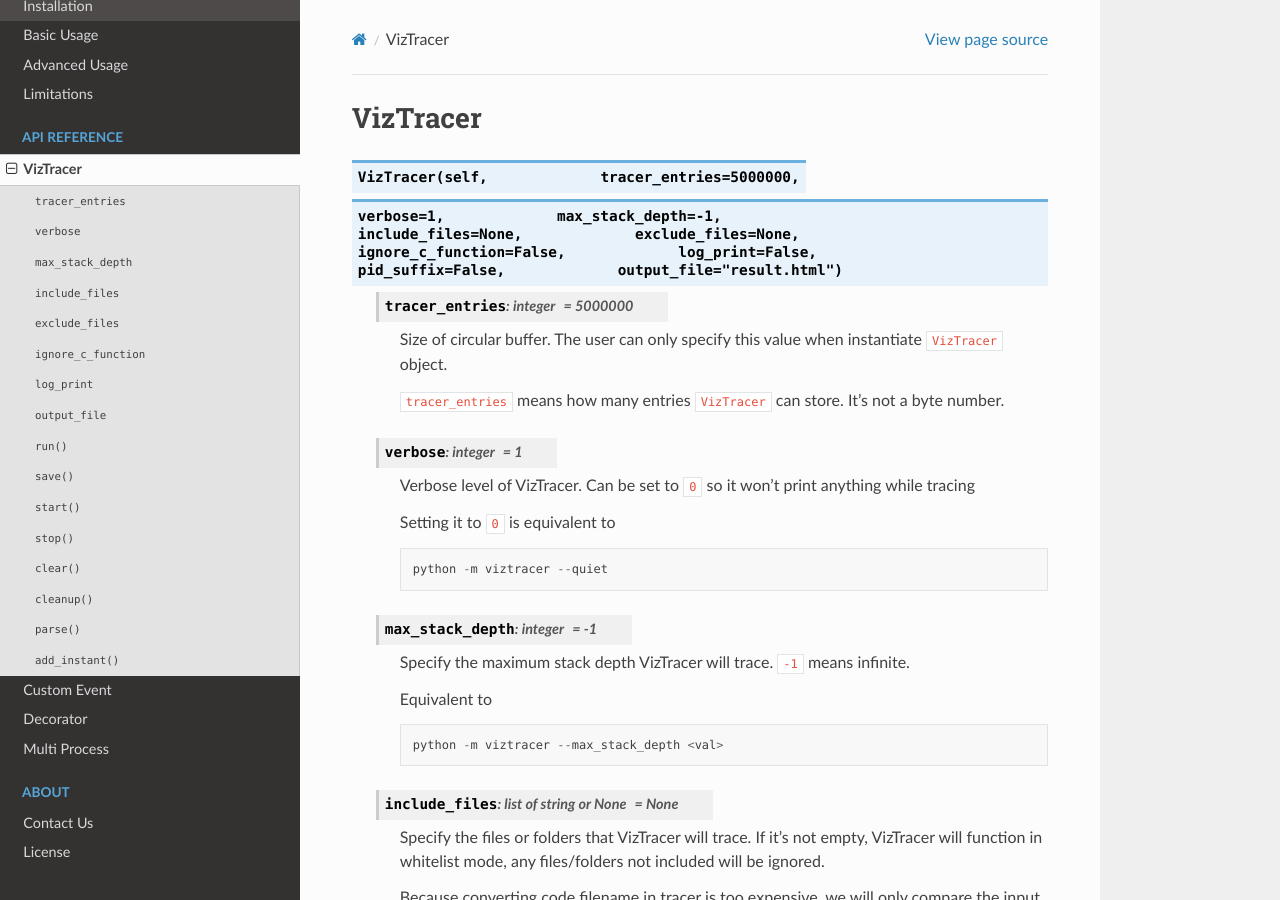
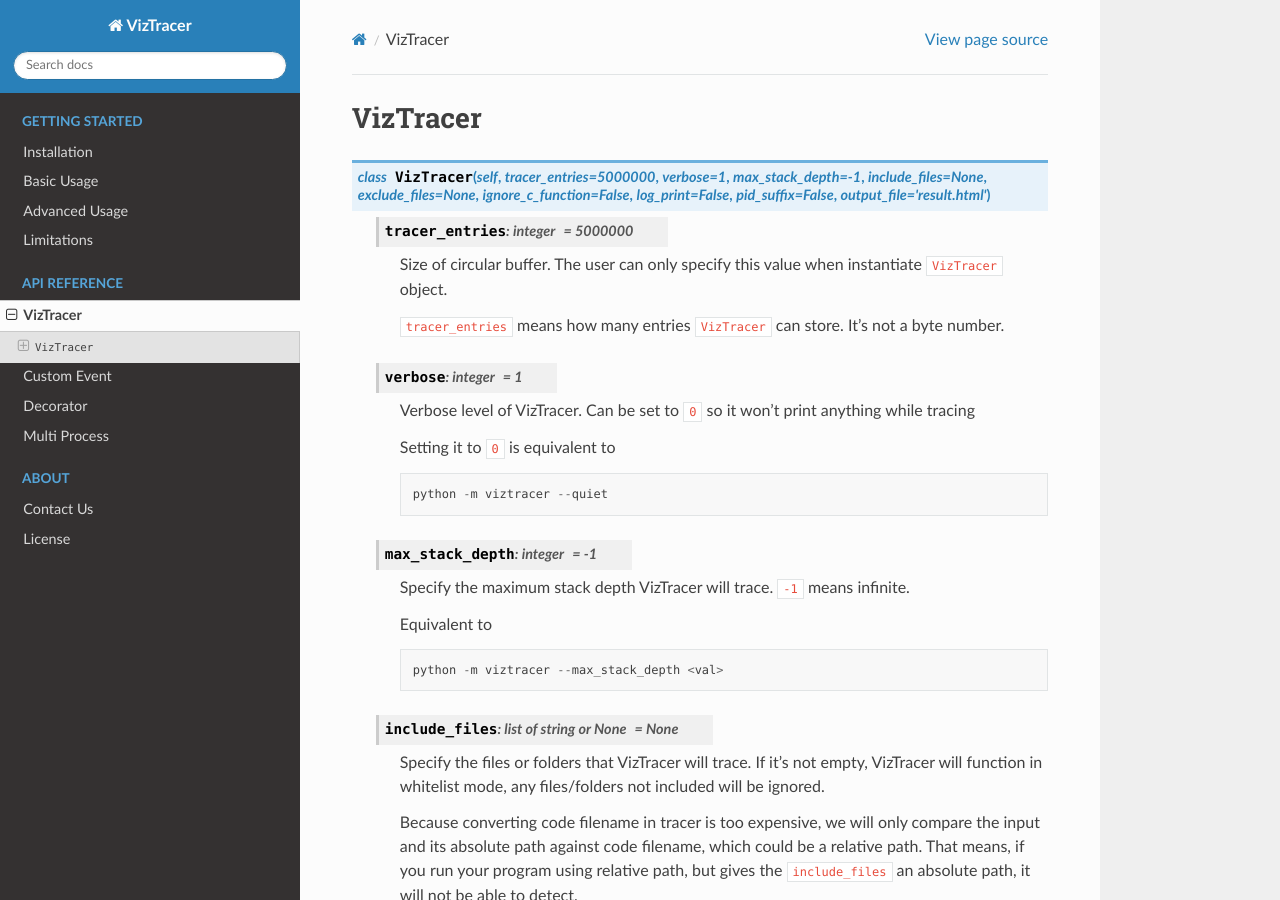
Before and after one commit to gaogaotiantian/viztracer, a Sphinx documentation site: the page built from docs/source/viztracer.rst, in a window 1280 px wide and 900 px high. Built offline with Sphinx 7.4.7 and the Read the Docs theme 2.0.0, drawn with Linux system fonts in a browser that asks for light colours.

Commit message:
Update some docs

```diff
--- a/docs/source/viztracer.rst
+++ b/docs/source/viztracer.rst
@@ -2,7 +2,7 @@
 =========
 
 .. py:class:: VizTracer(self,\
-                 tracer_entries=5000000,
+                 tracer_entries=5000000,\
                  verbose=1,\
                  max_stack_depth=-1,\
                  include_files=None,\
```
Also changed, not shown: README.md (+4 -7 lines).
